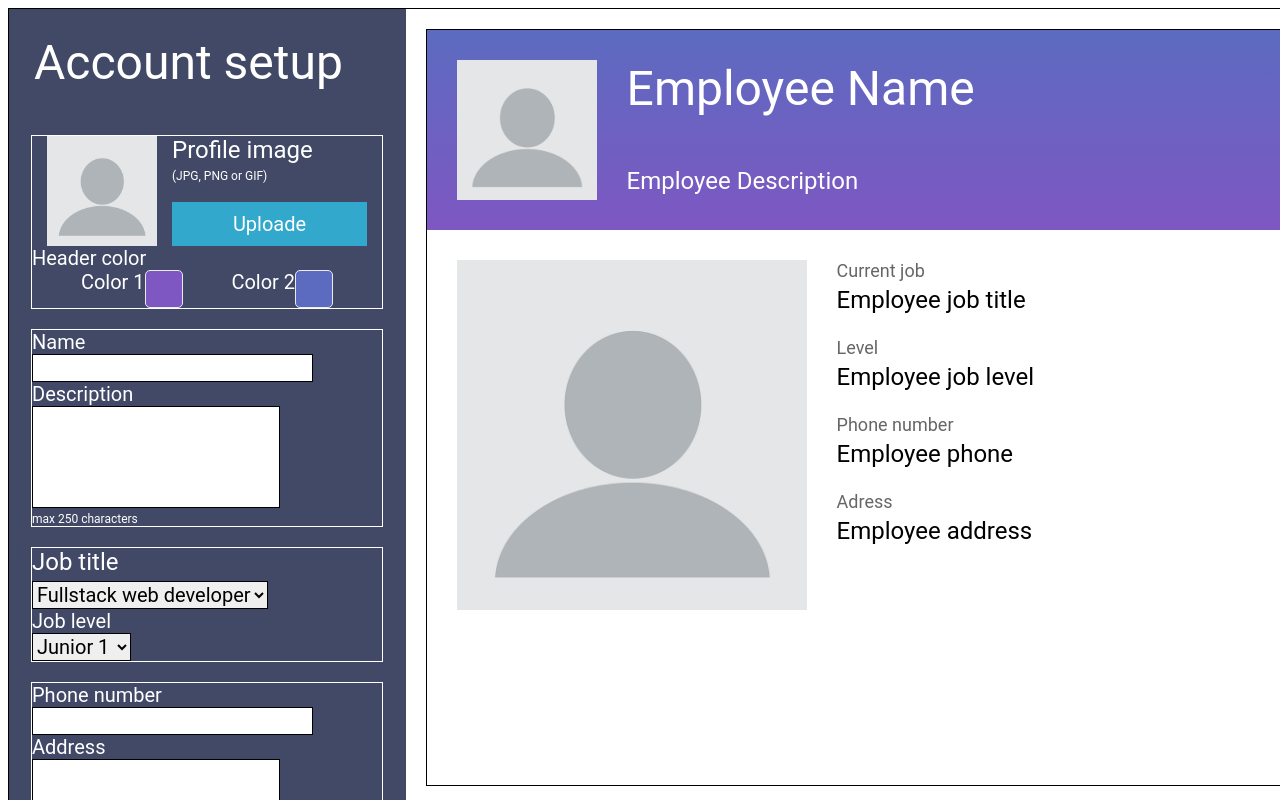
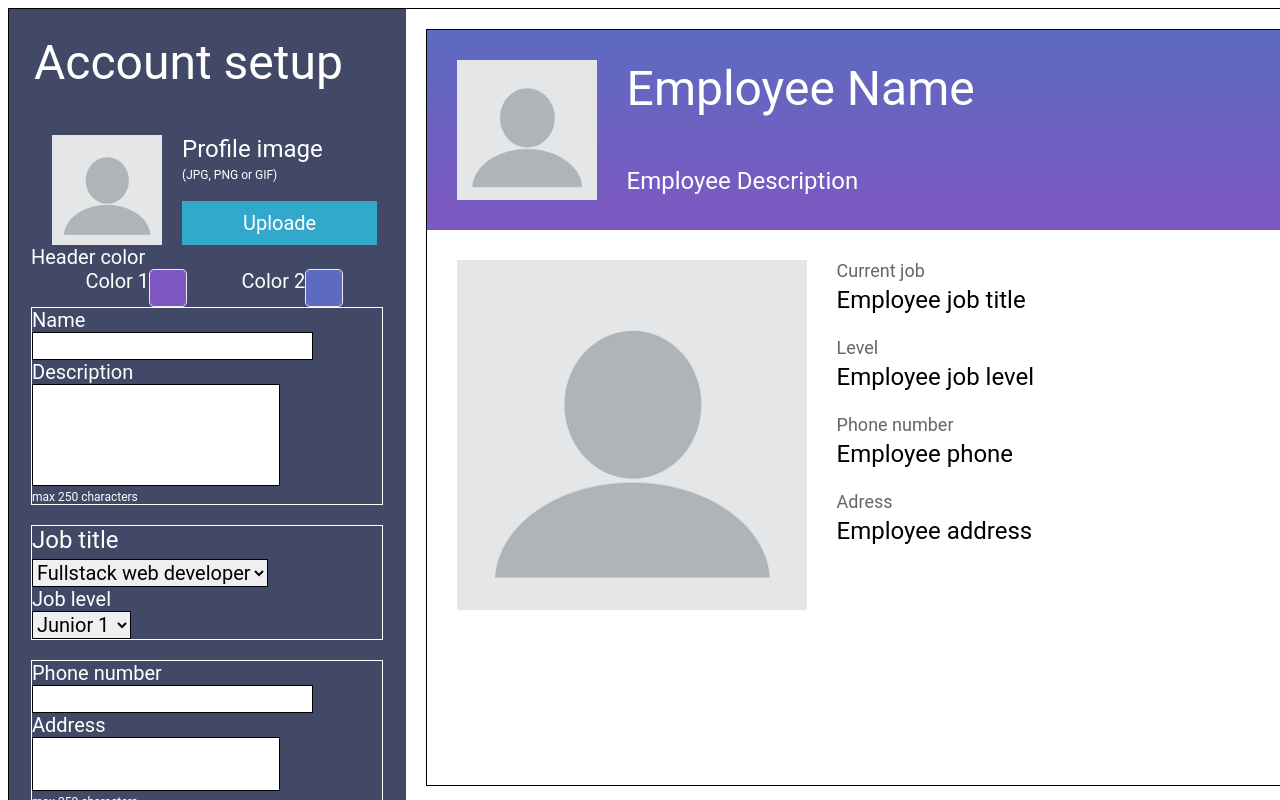
Before and after one commit to Georss/account-setup, a React (Create React App) app: page / in a window 1280 px wide. Shown: the top 800 px of the page. Built offline with nearby package versions, Linux system fonts and the light colour scheme.

Commit message:
Update Aside.js

```diff
--- a/src/components/Aside/Aside.js
+++ b/src/components/Aside/Aside.js
@@ -80,7 +80,7 @@ class Aside extends Component {
                     <h1 className="Account-setup">Account setup</h1>
                 </div>
                 <div className="Info-Account">
-                    <div className="Profil-Image-Color Rectangle">
+                    <div className="Profil-Image-Color">
                         <ImageUpload />
                         <ColorSelector />
                     </div>
```
